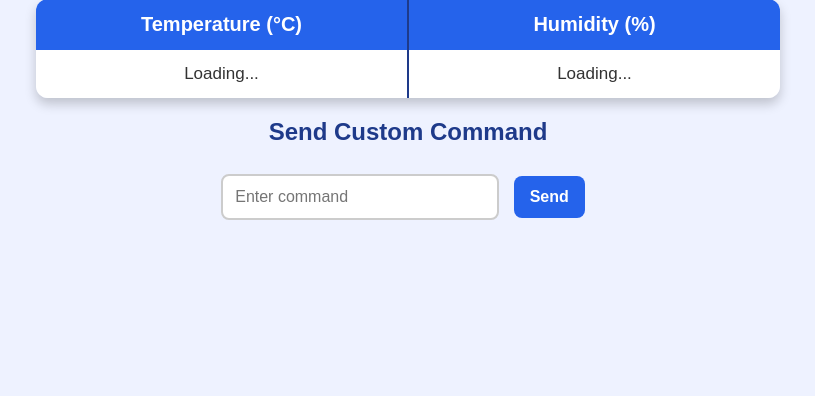
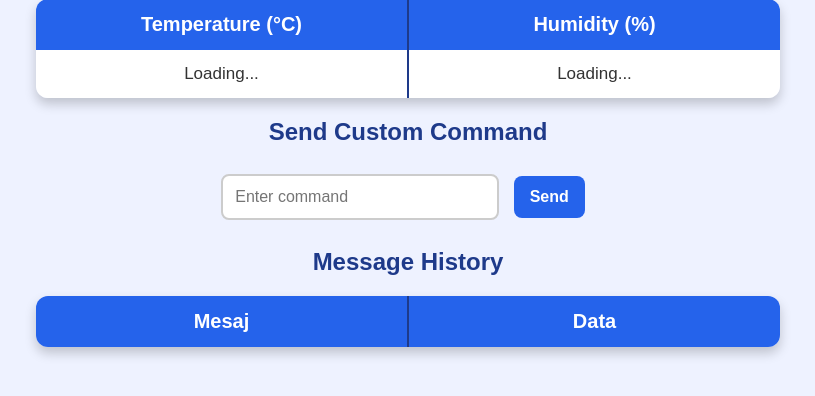
Before and after one commit to Mexic1/WebAppIoT, a Flask app: page / in a window 1280 px wide. Shown: the part 225-621 px from the top of the page, without its empty margins (232-1047 px from the left). Run offline with Flask 3, Linux system fonts and the light colour scheme; lists and menus that the app fills with data are empty.

Commit message:
Tabel Mesaje

```diff
--- a/app.py
+++ b/app.py
@@ -7,6 +7,7 @@ import smtplib
 import threading
 import time
 import json
+import pyodbc
 
 
 app = Flask(__name__)
@@ -14,14 +15,40 @@ app = Flask(__name__)
 # 🔹 Variabile Globale
 received_temperature = None
 received_humidity = None
-received_water = None
 
-# 🔹 Configurare Event Hub pentru a asculta mesajele de la Arduino
-#----------------------------------------------------------------------
 EVENT_HUB_CONNECTION_STRING = "Endpoint=sb://ihsuproddbres037dednamespace.servicebus.windows.net/;SharedAccessKeyName=iothubowner;SharedAccessKey=204trTHRb8HdtAxXONNIcWmERpe/OcoOSAIoTGt7Q2g=;EntityPath=iothub-ehub-arduinotem-63773205-02863a705e"
 EVENT_HUB_NAME = "iothub-ehub-arduinotem-63773205-02863a705e"
 CONSUMER_GROUP = "$Default"
 
+# 🔹Funcție pentru a te conecta la baza de date Azure SQL
+#----------------------------------------------------------------------
+def get_db_connection():
+    try:
+        server = 'ps2n.database.windows.net'
+        database = 'ps2n'
+        username = 'Mexic'
+        password = 'L0wlevel'
+        driver = '{ODBC Driver 17 for SQL Server}'
+
+        # Conectare la baza de date
+        connection = pyodbc.connect(f'DRIVER={driver};SERVER={server};PORT=1433;DATABASE={database};UID={username};PWD={password}')
+        return connection
+    except Exception as e:
+        print(f"❌ Eroare la conexiune: {e}")
+        return None
+
+def save_message_to_db(message_text):
+    conn = get_db_connection()
+    if conn:
+        try:
+            cursor = conn.cursor()
+            current_time = time.strftime("%Y-%m-%d %H:%M:%S")
+            cursor.execute("INSERT INTO Mesaje (Mesaj, Data) VALUES (?, ?)", (message_text, current_time))
+            conn.commit()
+            conn.close()
+        except Exception as e:
+            print(f"❌ Eroare la salvarea mesajului: {e}")
+#----------------------------------------------------------------------
 # 🔹 Configurare SMTP pentru a trimite emailuri
 #----------------------------------------------------------------------
 def send_email(subiect,mesaj):
@@ -51,9 +78,6 @@ def send_email(subiect,mesaj):
             print("Eroare la trimiterea e-mailului:", e)
 
 #----------------------------------------------------------------------
-
-
-
 # 🔹 Configurare Event Hub pentru a asculta mesajele de la Arduino
 #----------------------------------------------------------------------
 def on_event(partition_context, event):
@@ -97,8 +121,6 @@ listener_thread = threading.Thread(target=threaded_event_listener, daemon=True)
 listener_thread.start()
 #----------------------------------------------------------------------
 
-
-
 # 🔹 Configurare Azure IoT Hub pentru a trimite comenzi către Arduino
 #----------------------------------------------------------------------
 CONNECTION_STRING = "HostName=arduinotemp.azure-devices.net;SharedAccessKeyName=iothubowner;SharedAccessKey=204trTHRb8HdtAxXONNIcWmERpe/OcoOSAIoTGt7Q2g="
@@ -110,7 +132,19 @@ iot_hub_manager = IoTHubRegistryManager(CONNECTION_STRING)
 # 🔹 Rutele Flask
 @app.route("/")
 def index():
-    return render_template("main.html", received_temperature=received_temperature, received_humidity=received_humidity)
+    conn = get_db_connection()
+    messages = []
+    if conn:
+        try:
+            cursor = conn.cursor()
+            cursor.execute("SELECT Mesaj, Data FROM Mesaje ORDER BY Data DESC")
+            messages = [{"Mesaj": row[0], "Data": row[1].strftime("%Y-%m-%d %H:%M:%S")} for row in cursor.fetchall()]
+            conn.close()
+        except Exception as e:
+            print(f"❌ Eroare la citirea mesajelor: {e}")
+
+    return render_template("main.html", received_temperature=received_temperature, received_humidity=received_humidity, messages=messages)
+
 
 @app.route("/get_telemetry")
 def get_telemetry():
@@ -137,13 +171,21 @@ def send_command():
 def send_custom_command():
     try:
         data = request.get_json()
-        command = data["message"].lower()
+        command = data["message"]
+        save_message_to_db(command)
         message = json.dumps({"message": command})
         iot_hub_manager.send_c2d_message(DEVICE_ID, message)
+
+        return jsonify({
+            "status": "success",
+            "Mesaj": command,
+            "Data": time.strftime("%Y-%m-%d %H:%M:%S")
+        })
+
     except Exception as e:
         print(f"❌ Failed to send message: {e}")
 
-    return jsonify({"status": "success", "message": "command"}), 200
+    #return jsonify({"status": "success", "message": "command"}), 200
 
 if __name__ == "__main__":
     app.run(debug=True)
--- a/static/style.css
+++ b/static/style.css
@@ -73,7 +73,7 @@ th {
 
 /* Table Rows */
 td {
-    background-color: white;
+    background-color: rgb(255, 255, 255);
     color: #333;
     font-size: 17px;
 }
@@ -84,7 +84,7 @@ th:nth-child(1), td:nth-child(1) {
 }
 
 /* Future Table - Same Styling */
-.future-table {
+.message-table {
     width: 60%;
     margin: 20px auto;
     border-collapse: collapse;
@@ -93,13 +93,13 @@ th:nth-child(1), td:nth-child(1) {
     box-shadow: 0px 6px 12px rgba(0, 0, 0, 0.2);
 }
 
-.future-table th {
+.message-table th {
     background-color: #16a34a; /* Green */
     color: white;
     font-size: 20px;
 }
 
-.future-table td {
+.message-table td {
     background-color: white;
     color: #333;
     font-size: 17px;
--- a/templates/main.html
+++ b/templates/main.html
@@ -38,6 +38,24 @@
         <button type="submit">Send</button>
     </form>
 
+    <h2>Message History</h2>
+    <table id="message-table">
+        <thead>
+            <tr>
+                <th>Mesaj</th>
+                <th>Data</th>
+            </tr>
+        </thead>
+        <tbody>
+            {% for msg in messages %}
+            <tr>
+                <td>{{ msg.Mesaj }}</td>
+                <td>{{ msg.Data }}</td>
+            </tr>
+            {% endfor %}
+        </tbody>
+    </table>
+
     <script>
         function sendCustomCommand(event) {
             event.preventDefault();
@@ -51,14 +69,22 @@
             })
             .then(response => response.json())
             .then(data => {
-                alert(`Command "${message}" sent successfully!`);
-                document.getElementById('custom-command').value = '';
+                if (data.status === "success") {
+                let table = document.getElementById('message-table').getElementsByTagName('tbody')[0];
+                let newRow = table.insertRow(0);  // 🔹 Adaugă rândul nou la început
+
+                let cell1 = newRow.insertCell(0);
+                let cell2 = newRow.insertCell(1);
+
+                cell1.textContent = data.mesaj;
+                cell2.textContent = data.data;
+
+                document.getElementById('custom-command').value = '';  // Șterge inputul
+            } else {
+                alert("❌ Error sending message.");
+            }
             });
         }
-    </script>
-
-
-    <script>
 
         function sendCommand(command) {
             fetch('/send_led_state', {
```
